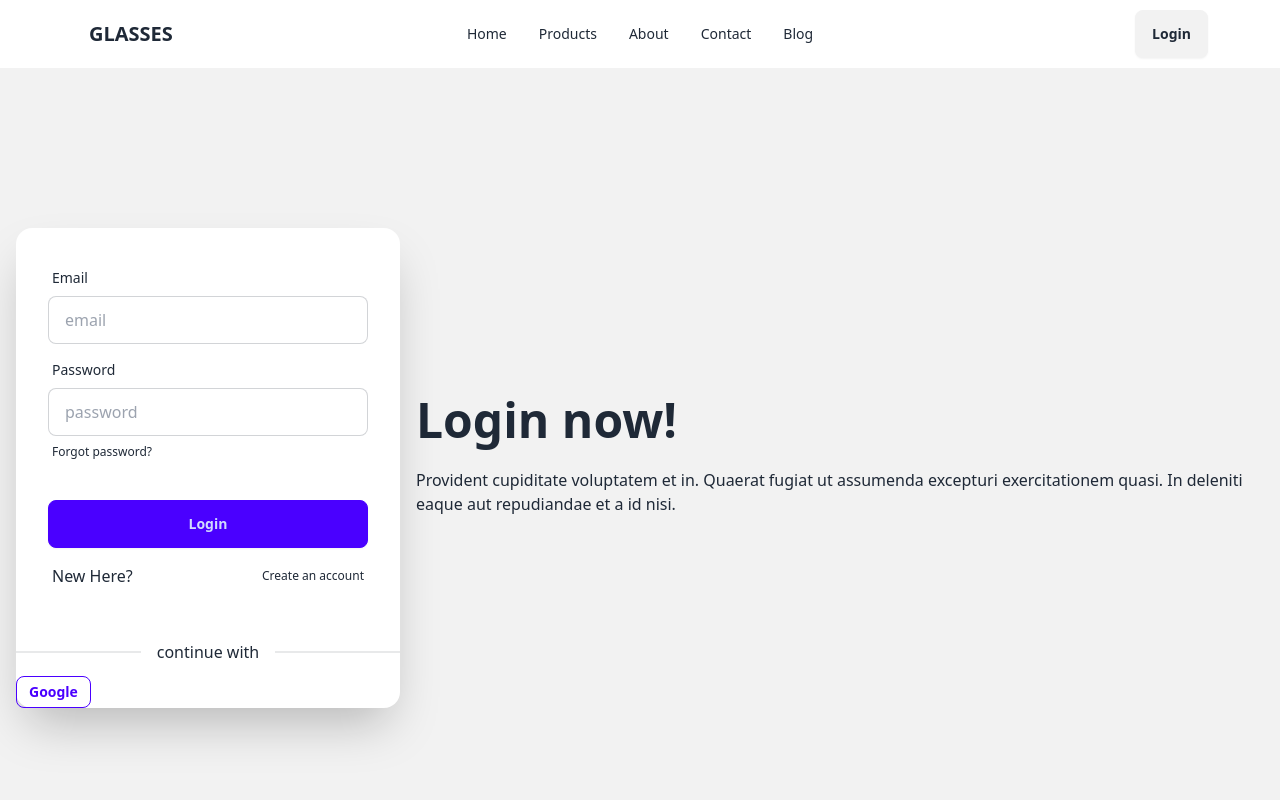
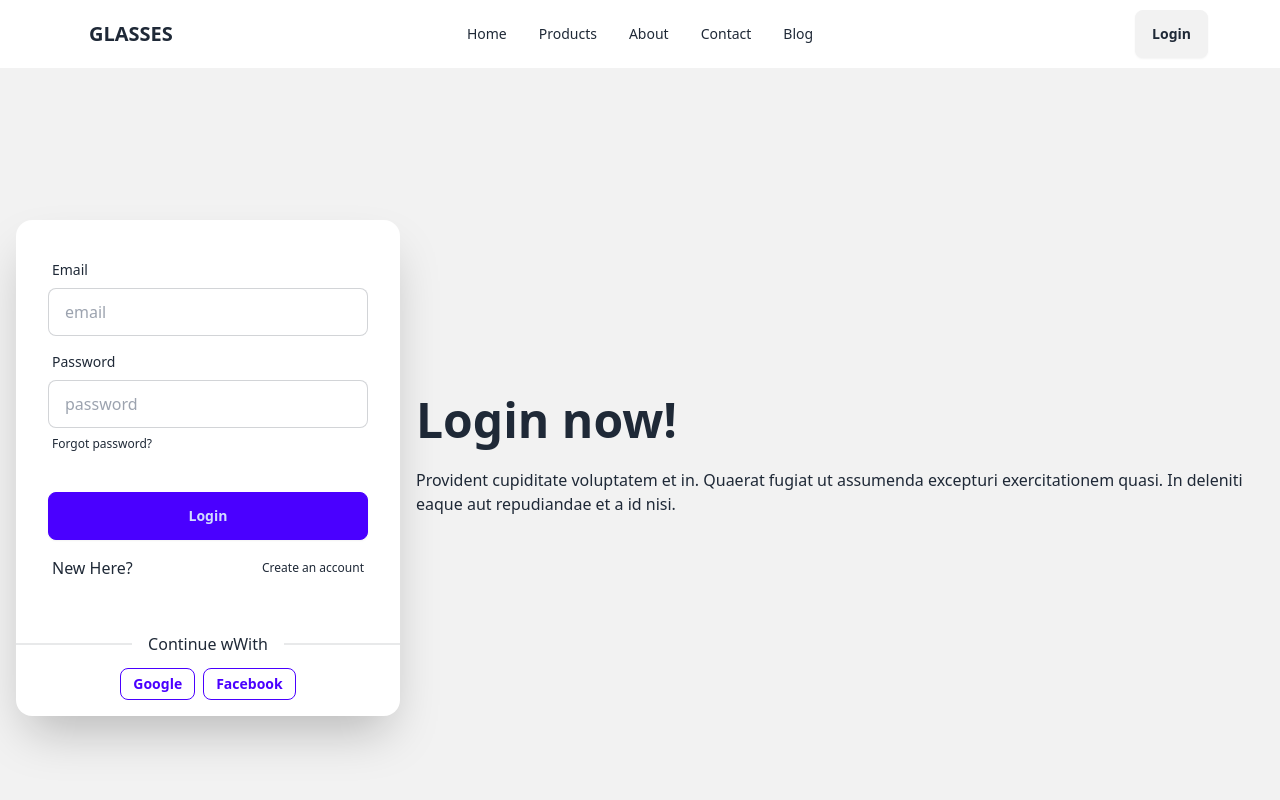
Before and after one commit to jahidulislam114593/glasses-react, a React (Vite) app: page /login in a window 1280 px wide. Shown: the top 800 px of the page. Built offline with nearby package versions, Linux system fonts and the light colour scheme; no server answers.

Commit message:
[FacebookLogin Auth]

```diff
--- a/src/Components/FirebaseProvider/FirebaseProvider.jsx
+++ b/src/Components/FirebaseProvider/FirebaseProvider.jsx
@@ -6,11 +6,13 @@ import {
   signInWithEmailAndPassword,
   GoogleAuthProvider,
   signInWithPopup,
+  FacebookAuthProvider,
 } from "firebase/auth";
 export const AuthContext = createContext(null);
 const FirebaseProvider = ({ children }) => {
   const [user, setUser] = useState(null);
   const googleProvider = new GoogleAuthProvider();
+  const facebookProvider = new FacebookAuthProvider();
   console.log(user);
 
   //create users
@@ -28,6 +30,11 @@ const FirebaseProvider = ({ children }) => {
     return signInWithPopup(auth, googleProvider);
   };
 
+  // facebookLogin
+  const facebookLogin = () => {
+    return signInWithPopup(auth, facebookProvider);
+  };
+
   //observer
   useEffect(() => {
     onAuthStateChanged(auth, (user) => {
@@ -43,6 +50,7 @@ const FirebaseProvider = ({ children }) => {
     createUser,
     signInUser,
     googleLogin,
+    facebookLogin,
   };
   return (
     <div>
--- a/src/Components/SocialLogin/SocialLogin.jsx
+++ b/src/Components/SocialLogin/SocialLogin.jsx
@@ -1,18 +1,22 @@
 import React from "react";
-import { IoLogoGoogle } from "react-icons/io5";
-import { FaFacebook } from "react-icons/fa";
 import useAuth from "../../hooks/useAuth";
 const SocialLogin = () => {
-  const { googleLogin } = useAuth();
+  const { googleLogin, facebookLogin } = useAuth();
   return (
     <>
-      <div className="divider">continue with</div>
-      <div>
+      <div className="divider">Continue wWith</div>
+      <div className="text-center pb-4">
         <button
           onClick={() => googleLogin()}
+          className="btn btn-primary btn-sm btn-outline mr-2"
+        >
+          Google
+        </button>
+        <button
+          onClick={() => facebookLogin()}
           className="btn btn-primary btn-sm btn-outline"
         >
-          Google
+          Facebook
         </button>
       </div>
     </>
```
